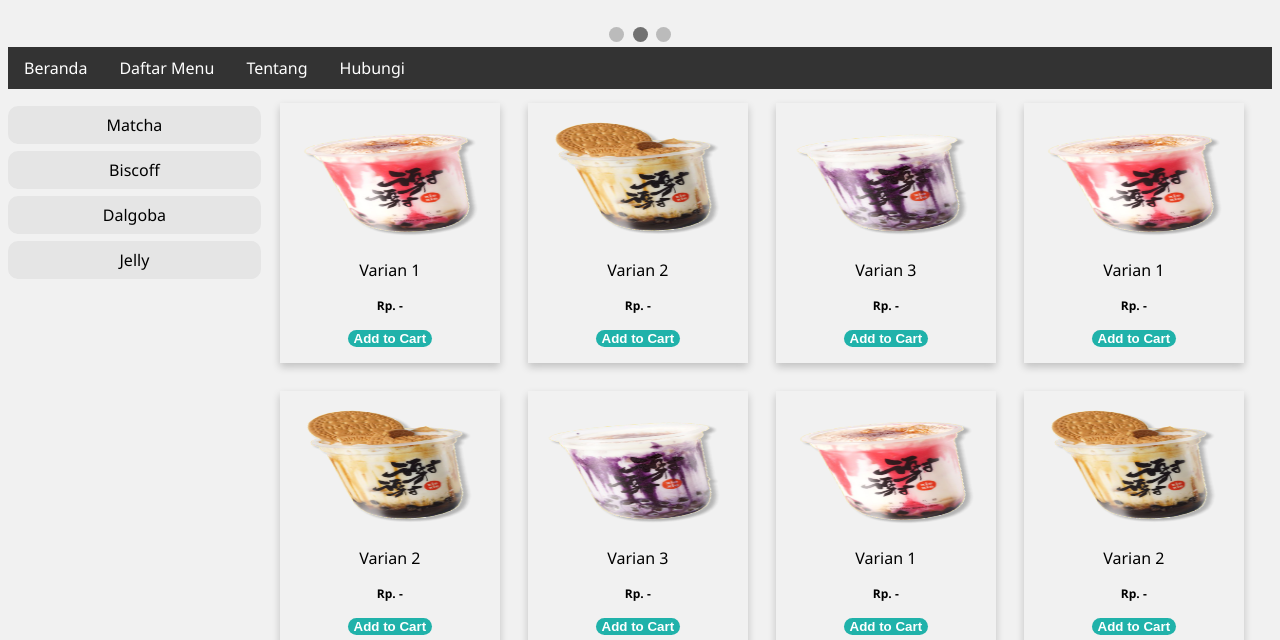
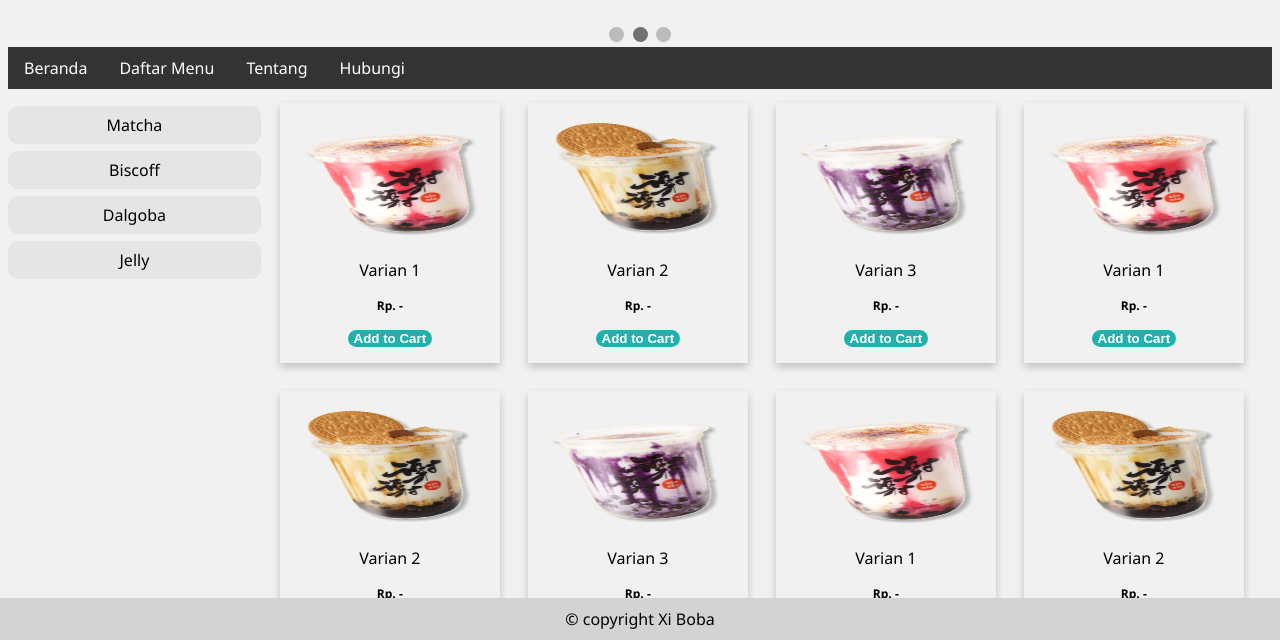
Before and after one commit to wafarifki/Xiboba-Landing-Page, a plain HTML site: page menu.html in a window 1280 px wide. Shown: the part 160-800 px from the top of the page. Drawn offline with Linux system fonts and the light colour scheme.

Commit message:
Update style.css
fixed footer

```diff
--- a/assets/css/style.css
+++ b/assets/css/style.css
@@ -292,6 +292,11 @@ input.add_chart:hover {
   text-align:center;
   padding:10px;
   margin-top:7px;
+  position: fixed;
+  right: 0;
+  bottom: 0;
+  left: 0;
+  width: 100%;
 }
 
   /* The Modal (background) */
```
